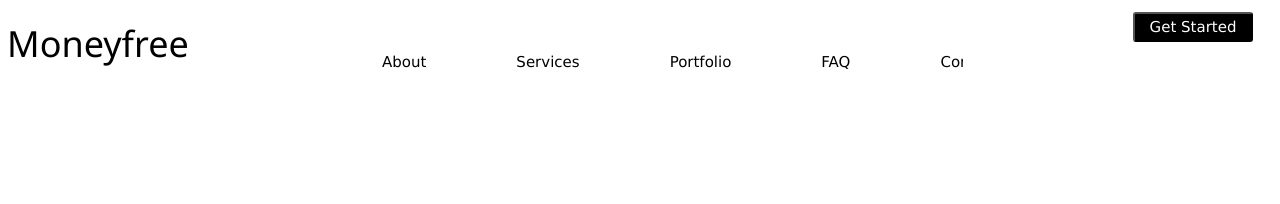
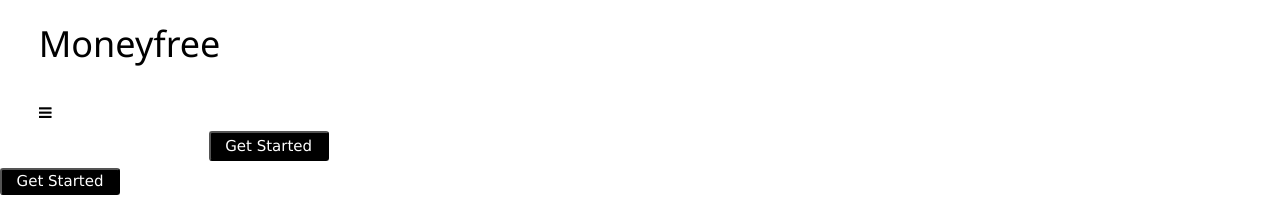
Before and after one commit to samuelnelson176/shiny-succotash, a plain HTML site: page index.html in a window 1280 px wide. Shown: the top 204 px of the page. Drawn offline with nearby package versions, Linux system fonts and the light colour scheme.

Commit message:
Update index.html

```diff
--- a/index.html
+++ b/index.html
@@ -6,15 +6,21 @@
     <meta name="viewport" content="width=device-width, initial-scale=1.0">
     <title>Document</title>
     <link rel="stylesheet" href="main.css">
-    <link rel="stylesheet" href="w3.css"><link rel="preconnect" href="https://fonts.googleapis.com">
+
+    <link rel="stylesheet" href="w3.css">
+
+    <link rel="preconnect" href="https://fonts.googleapis.com">
     <link rel="preconnect" href="https://fonts.gstatic.com" crossorigin>
     <link href="https://fonts.googleapis.com/css2?family=Inter&display=swap" rel="stylesheet">
+
+    <link rel="stylesheet" href="https://cdnjs.cloudflare.com/ajax/libs/font-awesome/4.7.0/css/font-awesome.min.css">
+
 </head>
-<body>
     <div class="header">
     <header>
         <h1><a href="http://#moneyfree">Moneyfree</a></h1>
-        <ul>
+        <div id="myLinks">
+          <ul>
             <li>
                <a href="http://#About">About</a>
             </li>
@@ -30,14 +36,24 @@
             <li>
                <a href="http://#Contacts">Contacts</a>
             </li>
-        </ul>
-    </header>
+           </ul>
+        </div>
+
+        <a href="javascript:void(0);" class = "icon" onclick = "myFunction()">
+            <i class = "fa fa-bars"></i>
+        </a>
+
 </hr>
     <div class="header2">
         <button>Get Started</button>
     </div>
     </div>
+    </header>
+    <div class="head">
+        <button>Get Started</button>
+    </div>
 
+<body>
     <div class="intro">
     <div class="intro1">
         <h1>Send money to anyone anywhere in the world.</h1>
@@ -50,7 +66,7 @@
 
             <div class="vLine"></div>
 
-            <img src="/Osamudiamen/Capture.PNG" alt="US flag">
+            <img src="/Osamudiamen/US flag.png" alt="US flag">
 
             <p>USD</p> <i class="arrow down"></i>
 
@@ -90,7 +106,7 @@
             <a href="#viewMore2">View more</a>
         </div>
     </div>
-
+    <script src="index.js"></script>
 
 </body>
 </html>
```
